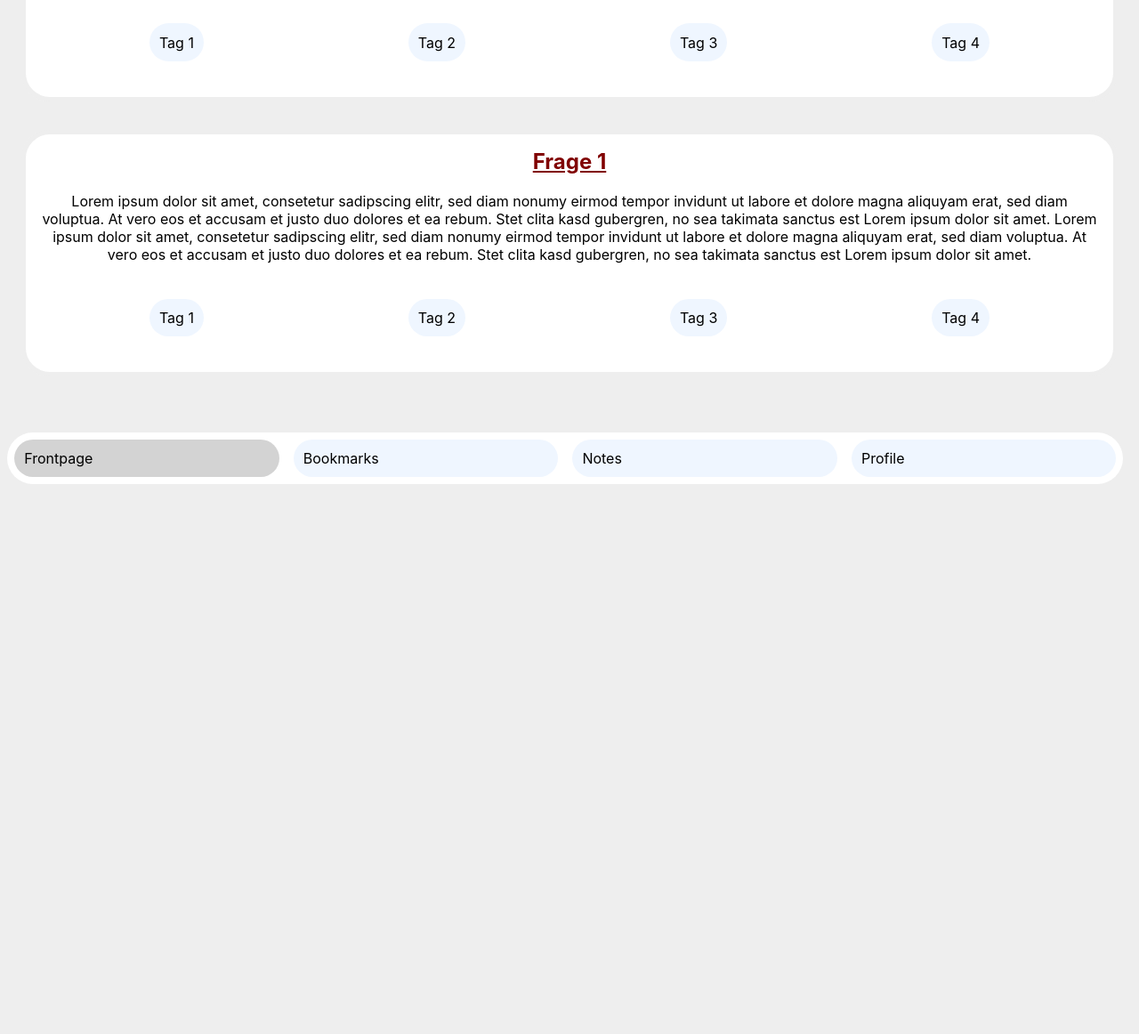
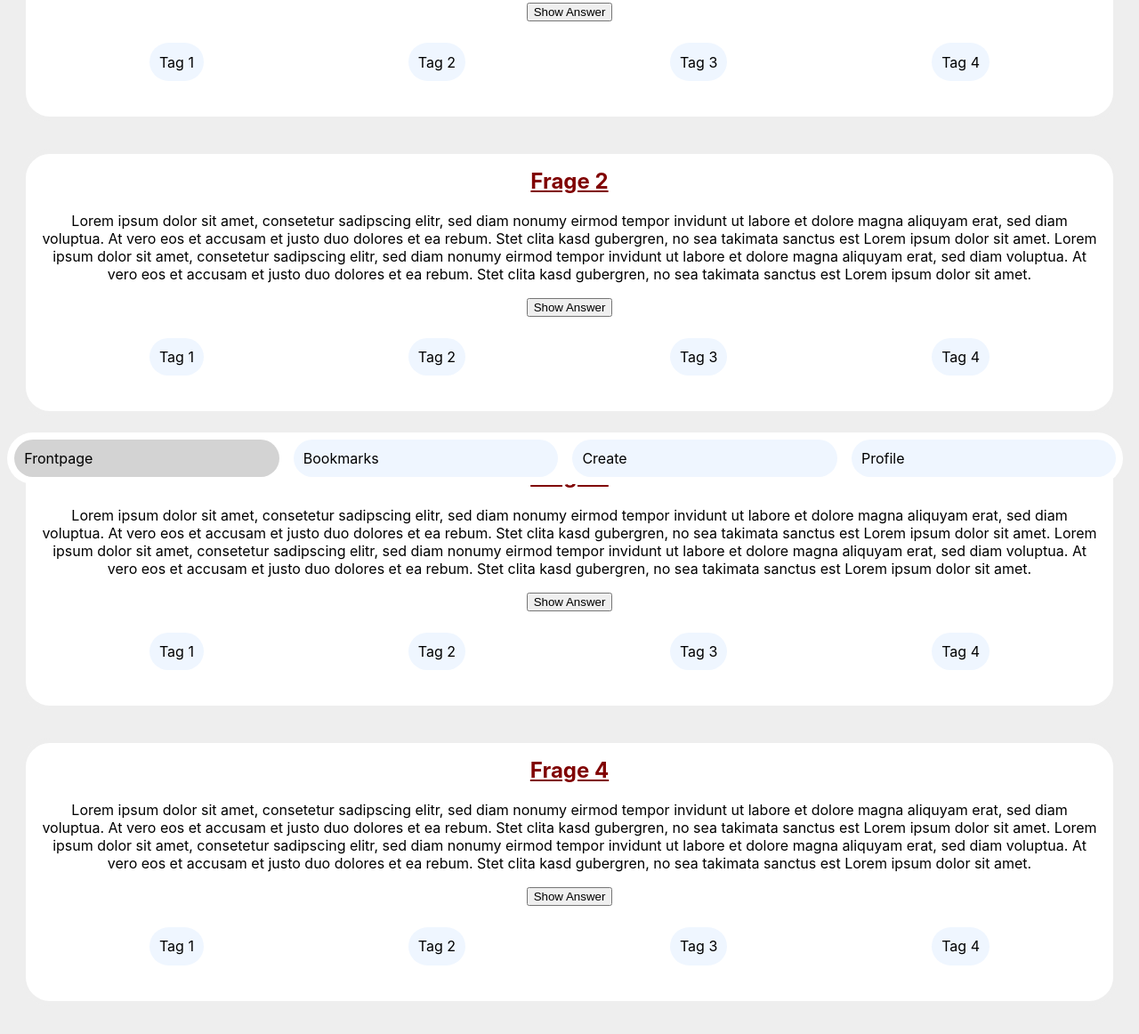
Before and after one commit to NikRoe/Quiz-App, a website: page index.html in a window 1280 px wide. Shown: the part 256-1418 px from the top of the page at 89% size. Before the commit the page ends 800 px from the top, so only its background shows below. Drawn offline with Linux system fonts and the light colour scheme.

Commit message:
update index

```diff
--- a/index.html
+++ b/index.html
@@ -26,6 +26,7 @@
       Stet clita kasd gubergren, no sea takimata sanctus est Lorem ipsum dolor
       sit amet.
     </p>
+    <button type="button">Show Answer</button>
     <div class="Card__tag__wrapper">
       <p class="Card__tags">Tag 1</p>
       <p class="Card__tags">Tag 2</p>
@@ -34,7 +35,7 @@
     </div>
   </article>
   <article class="Card">
-    <h2 class="Card__title">Frage 1</h2>
+    <h2 class="Card__title">Frage 2</h2>
     <p>
       Lorem ipsum dolor sit amet, consetetur sadipscing elitr, sed diam nonumy
       eirmod tempor invidunt ut labore et dolore magna aliquyam erat, sed diam
@@ -46,6 +47,49 @@
       Stet clita kasd gubergren, no sea takimata sanctus est Lorem ipsum dolor
       sit amet.
     </p>
+    <button type="button">Show Answer</button>
+    <div class="Card__tag__wrapper">
+      <p class="Card__tags">Tag 1</p>
+      <p class="Card__tags">Tag 2</p>
+      <p class="Card__tags">Tag 3</p>
+      <p class="Card__tags">Tag 4</p>
+    </div>
+  </article>
+  <article class="Card">
+    <h2 class="Card__title">Frage 3</h2>
+    <p>
+      Lorem ipsum dolor sit amet, consetetur sadipscing elitr, sed diam nonumy
+      eirmod tempor invidunt ut labore et dolore magna aliquyam erat, sed diam
+      voluptua. At vero eos et accusam et justo duo dolores et ea rebum. Stet
+      clita kasd gubergren, no sea takimata sanctus est Lorem ipsum dolor sit
+      amet. Lorem ipsum dolor sit amet, consetetur sadipscing elitr, sed diam
+      nonumy eirmod tempor invidunt ut labore et dolore magna aliquyam erat, sed
+      diam voluptua. At vero eos et accusam et justo duo dolores et ea rebum.
+      Stet clita kasd gubergren, no sea takimata sanctus est Lorem ipsum dolor
+      sit amet.
+    </p>
+    <button type="button">Show Answer</button>
+    <div class="Card__tag__wrapper">
+      <p class="Card__tags">Tag 1</p>
+      <p class="Card__tags">Tag 2</p>
+      <p class="Card__tags">Tag 3</p>
+      <p class="Card__tags">Tag 4</p>
+    </div>
+  </article>
+  <article class="Card">
+    <h2 class="Card__title">Frage 4</h2>
+    <p>
+      Lorem ipsum dolor sit amet, consetetur sadipscing elitr, sed diam nonumy
+      eirmod tempor invidunt ut labore et dolore magna aliquyam erat, sed diam
+      voluptua. At vero eos et accusam et justo duo dolores et ea rebum. Stet
+      clita kasd gubergren, no sea takimata sanctus est Lorem ipsum dolor sit
+      amet. Lorem ipsum dolor sit amet, consetetur sadipscing elitr, sed diam
+      nonumy eirmod tempor invidunt ut labore et dolore magna aliquyam erat, sed
+      diam voluptua. At vero eos et accusam et justo duo dolores et ea rebum.
+      Stet clita kasd gubergren, no sea takimata sanctus est Lorem ipsum dolor
+      sit amet.
+    </p>
+    <button type="button">Show Answer</button>
     <div class="Card__tag__wrapper">
       <p class="Card__tags">Tag 1</p>
       <p class="Card__tags">Tag 2</p>
@@ -57,6 +101,6 @@
 <footer class="Navbar__wrapper">
   <a class="Navbar__content Navbar--highlight">Frontpage</a>
   <a class="Navbar__content">Bookmarks</a>
-  <a class="Navbar__content">Notes</a>
+  <a class="Navbar__content">Create</a>
   <a class="Navbar__content">Profile</a>
 </footer>
```
